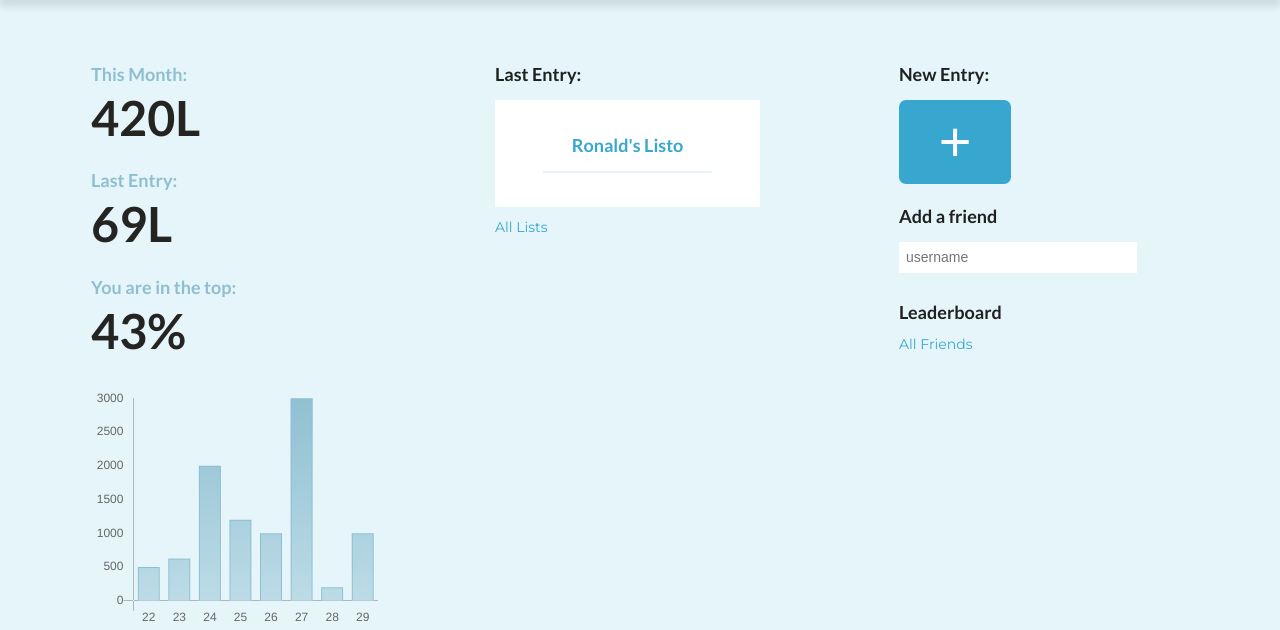
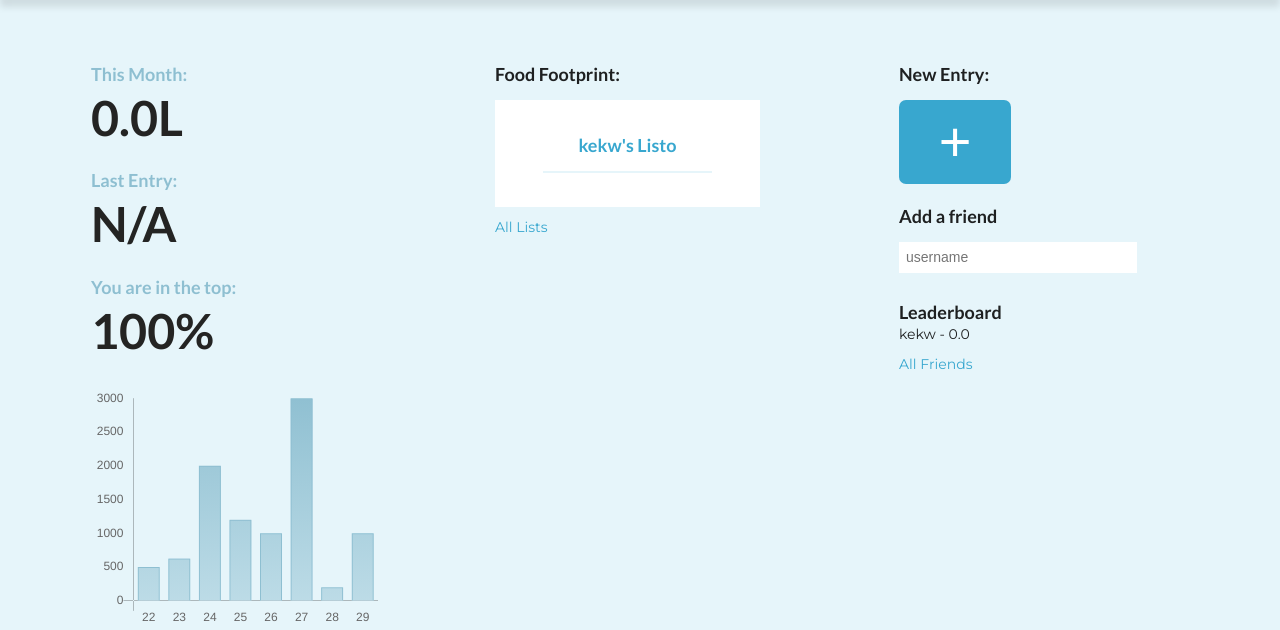
Before and after one commit to KennethRuan/waterprint, a Django app: page /home/ in a window 1280 px wide. Shown: the part 65-695 px from the top of the page. Run offline with Django 3.2, Linux system fonts and the light colour scheme; a user stored in the database is signed in; data comes from the database, SQL or seed files in the repository; both versions use the stored data as it was after the commit; parts of the project's set-up code (start-up, migrations or seed data) failed here and were passed over; some libraries are stand-ins or nearby versions.

Commit message:
Added the dynamic components

```diff
--- a/src/frontend/admin.py
+++ b/src/frontend/admin.py
@@ -1,6 +1,9 @@
 from django.contrib import admin
-from .models import Profile, ProfileFollowing
+from .models import *
 
 # Register your models here.
 admin.site.register(Profile)
 admin.site.register(ProfileFollowing)
+admin.site.register(FoodItem)
+admin.site.register(FoodList)
+admin.site.register(MasterList)
--- a/src/frontend/templates/frontend/home.html
+++ b/src/frontend/templates/frontend/home.html
@@ -30,17 +30,17 @@
             <div style="margin:auto">
                 <div>
                     <h3 class="mt-4 mb-0" style="color:#8ebfd1">This Month:</h3>
-                    <h1 class="month">420L</h1>
+                    <h1 class="month">{{monthly_usage}}L</h1>
                 </div>
 
                 <div>
                     <h3 class="mt-4 mb-0" style="color:#8ebfd1">Last Entry:</h3>
-                    <h1 class="month">69L</h1>
+                    <h1 class="month">{{last_usage}}</h1>
                 </div>
 
                 <div>
                     <h3 class="mt-4 mb-0" style="color:#8ebfd1">You are in the top:</h3>
-                    <h1 class="month">43%</h1>
+                    <h1 class="month">{{percentile}}%</h1>
                 </div>
 
                 <div class="chart-container"><canvas id="usageChart" height="400"></canvas>
@@ -106,10 +106,14 @@
         </div>
 
         <div id="homelist" class="col-3 my-4 mx-5">
-            <h3 class="mt-4">Last Entry:</h3>
+            <h3 class="mt-4">Food Footprint:</h3>
             <div class="list-bg mt-3">
-                <h3 class="pt-3 row justify-content-center">Ronald's Listo</h3>
-                <div class="border-top border-primary w-75 mx-auto my-3"></div>
+                <h3 class="pt-3 row justify-content-center">{{username}}'s Listo</h3>
+                <div class="border-top border-primary w-75 mx-auto my-3">
+                    {% for item in last_list %}
+                        <div>{{item.0}} - {{item.1}}L</div>
+                    {% endfor %}
+                </div>
             </div>
 
             <div class="more-link">
@@ -122,7 +126,7 @@
         <div class="col-3 my-4 mx-5 ">
             <div>
                 <h3 class="mt-4">New Entry:</h3>
-                <button class="plus-button justify-content-center">+</button>
+                <a href="{% url 'water-usage' %}"><button class="plus-button justify-content-center">+</button></a>
             </div>
 
             <div>
@@ -132,7 +136,9 @@
 
             <div>
                 <h3 class="mt-4">Leaderboard</h3>
-
+                {% for item in condensed_leaderboard %}
+                    {{item.1}} - {{item.0}}
+                {% endfor %}
             </div>
 
             <div class="more-link">
--- a/src/frontend/views.py
+++ b/src/frontend/views.py
@@ -6,7 +6,7 @@ from django.contrib.auth.models import User
 from django.contrib.auth.decorators import login_required
 from django.contrib import messages
 from django.db.models import Q
-from .models import Profile, ProfileFollowing
+from .models import *
 from datetime import date, datetime, timedelta
 from django.forms.utils import ErrorList
 
@@ -19,8 +19,9 @@ def home_view(request):
     num_of_weeks = 8 # num of weeks to display for history
     competition_duration = 4 # num of weeks to display for leaderboard
 
-    # session variable
+    # resetting session variable
     request.session["new_food_list"] = True
+    request.session["search_occured"] = False
 
     profile = Profile.objects.filter(person_of=request.user).last()
 
@@ -95,6 +96,15 @@ def home_view(request):
             user_ind = i
             break
 
+    #percentile calculation
+    users_below = (len(followed_profiles)-user_ind-1)
+    total_other_users = (len(followed_profiles)-1)
+    if total_other_users == 0:
+        percentile = 100
+    else:
+        percentile = int(round(users_below/total_other_users))
+
+    #leaderboard display calculation
     if user_ind not in lb_ind:
         lb_ind.append(user_ind)
 
@@ -112,8 +122,36 @@ def home_view(request):
 
     print(lb_display)
 
+    daily_usage = Profile.objects.filter(person_of=request.user).last().water_usage
+
+    last_entry_object = FoodList.objects.filter(user=request.user).last()
+    print(last_entry_object)
+    last_food_list = FoodItem.objects.filter(food_list=last_entry_object)
+    last_entry = []
+    last_water_usage = 0
+    for obj in last_food_list:
+        # print(obj.food, obj.footprint)
+        last_entry.append([obj.food, obj.footprint])
+        last_water_usage += obj.footprint
+
+    last_water_usage_str = ""
+    if last_food_list.exists():
+        last_water_usage_str = str(last_water_usage) + " L"
+    else:
+        last_water_usage_str = "N/A"
+
     # All the processed variables passed into the context
-    context = {"water_usage":water_usage, "week_data":week_data, "friends_form":friends_form}
+    context = {
+        "water_usage":water_usage,
+        "week_data":week_data,
+        "friends_form":friends_form,
+        "username": request.user.username,
+        "monthly_usage": profile.total_usage,
+        "last_usage": last_water_usage_str,
+        "percentile": percentile,
+        "condensed_leaderboard": lb_display,
+        "last_list": last_entry,
+        }
     return render(request, 'frontend/home.html', context)
 
 
```
Also changed, not shown: src/frontend/water_usage.py (+13 -10 lines), src/db.sqlite3.
